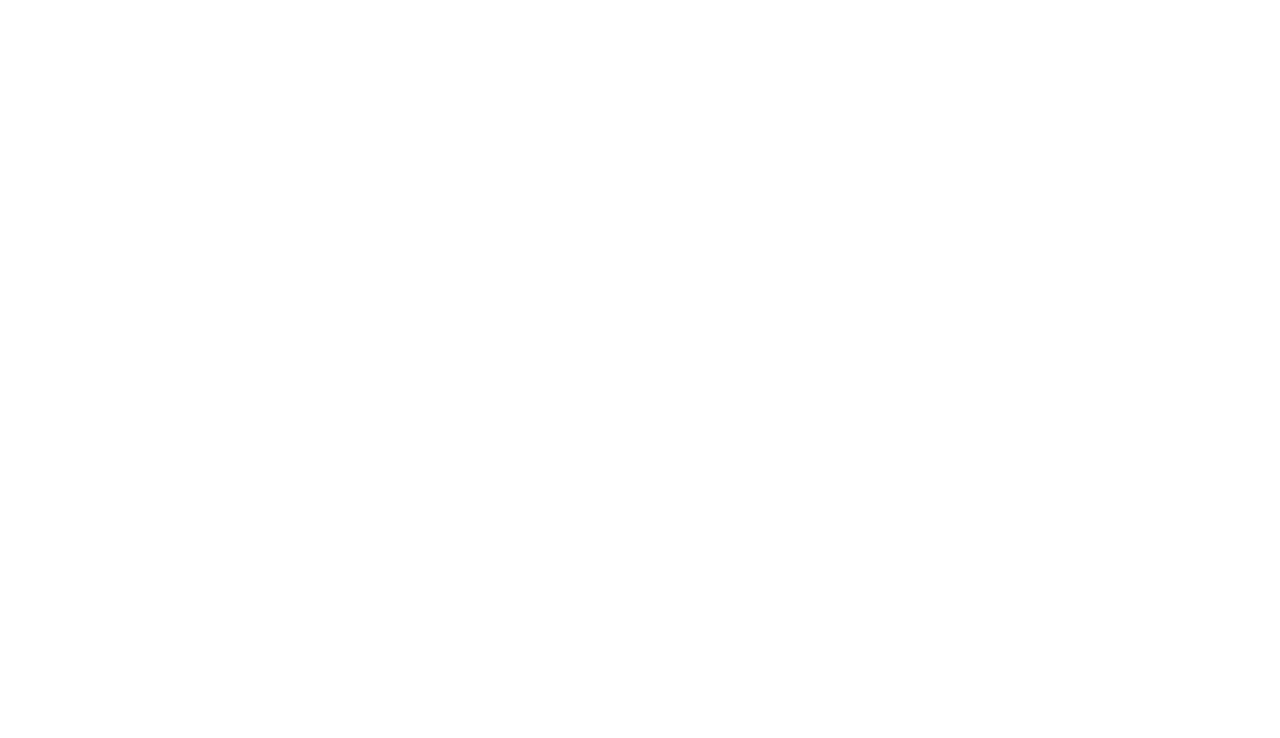
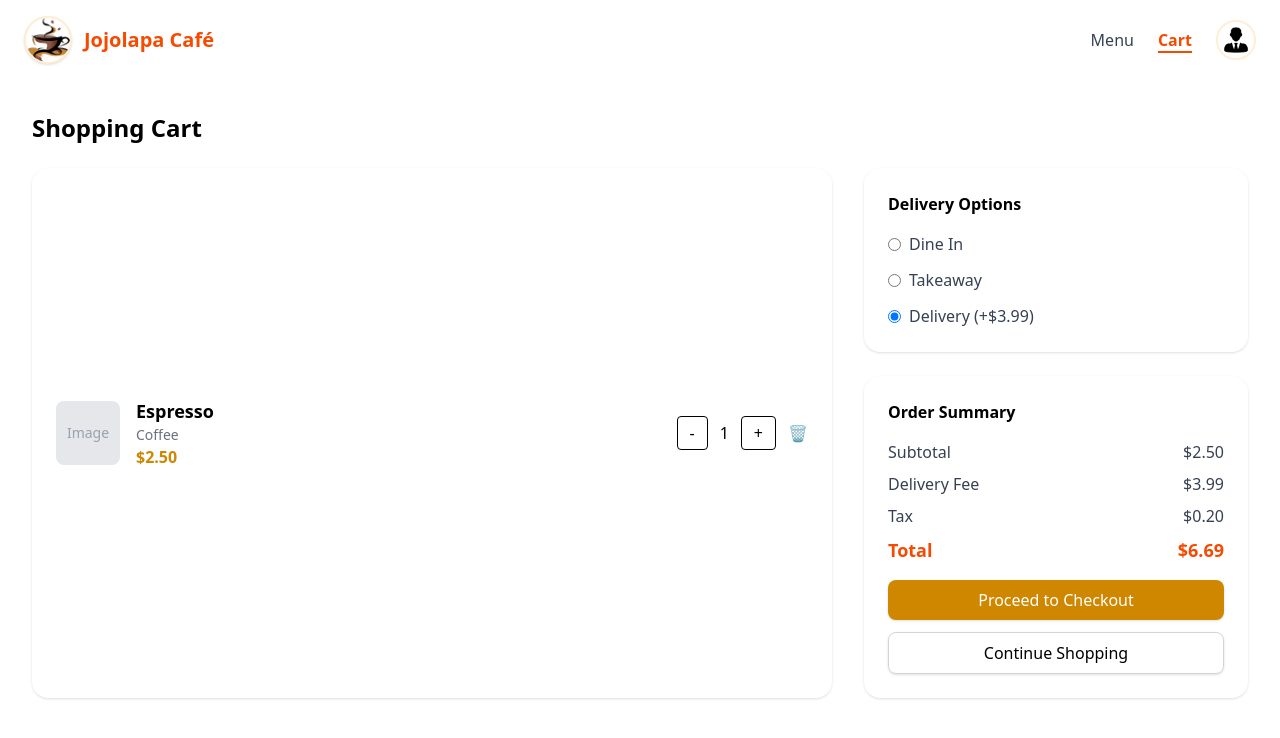
Before and after one commit to maharjanaryan/React-Js, a React (Vite) app: page /cartpage in a window 1280 px wide. Before the commit this address had no page. Shown: the top 738 px of the page. Built offline with nearby package versions, Linux system fonts and the light colour scheme.

Commit message:
Cartpage

```diff
--- a/src/App.jsx
+++ b/src/App.jsx
@@ -15,6 +15,7 @@
 import Report from './pages/adminlayout/Report.jsx';
 import Signup from './pages/SignUp.jsx';
 import Menu from './pages/Userpages/Menu.jsx';
+import CartPage from './pages/Userpages/CartPage.jsx';
 
 
 
@@ -22,6 +23,7 @@
 
 function App() {
   return (
+
     <BrowserRouter>
       <Routes>
         {/* Public routes */}
@@ -48,11 +50,13 @@
 
         {/*User*/}
         <Route path='menu' element={<Menu />} />
+        <Route path='cartpage' element={<CartPage />} />
 
 
 
       </Routes>
     </BrowserRouter>
+
   );
 }
 
--- a/src/components/userside/Header.jsx
+++ b/src/components/userside/Header.jsx
@@ -32,7 +32,7 @@
           </NavLink>
         </li>
         <li>
-          <NavLink to="/cart" className={getNavLinkClass}>
+          <NavLink to="/cartpage" className={getNavLinkClass}>
             Cart
           </NavLink>
         </li>
--- /dev/null
+++ b/src/pages/Userpages/CartPage.jsx
@@ -0,0 +1,121 @@
+import React, { useState } from "react";
+import Header from "../../components/userside/Header";
+
+const CartPage = () => {
+  const [quantity, setQuantity] = useState(1);
+  const [deliveryOption, setDeliveryOption] = useState("Delivery");
+
+  const itemPrice = 2.5;
+  const subtotal = itemPrice * quantity;
+  const deliveryFee = deliveryOption === "Delivery" ? 3.99 : 0;
+  const tax = 0.2;
+  const total = subtotal + deliveryFee + tax;
+
+  return (
+    <>
+      <Header />
+
+      <div className="min-h-screen bg-white p-8">
+        <h2 className="text-2xl font-semibold mb-6">Shopping Cart</h2>
+
+        <div className="grid grid-cols-1 md:grid-cols-3 gap-8">
+          {/* Cart Item */}
+          <div className="col-span-2 bg-white shadow rounded-2xl p-6 flex justify-between items-center">
+            <div className="flex items-center gap-4">
+              <div className="w-16 h-16 bg-gray-200 rounded-lg flex items-center justify-center">
+                <span className="text-gray-400 text-sm">Image</span>
+              </div>
+              <div>
+                <h3 className="font-semibold text-lg">Espresso</h3>
+                <p className="text-gray-500 text-sm">Coffee</p>
+                <p className="text-yellow-600 font-semibold">$2.50</p>
+              </div>
+            </div>
+
+            {/* Quantity & Remove */}
+            <div className="flex items-center gap-3">
+              <button
+                className="px-3 py-1 border rounded"
+                onClick={() => setQuantity((q) => Math.max(1, q - 1))}
+              >
+                -
+              </button>
+              <span>{quantity}</span>
+              <button
+                className="px-3 py-1 border rounded"
+                onClick={() => setQuantity(quantity + 1)}
+              >
+                +
+              </button>
+              <button className="text-red-500">🗑️</button>
+            </div>
+          </div>
+
+          {/* Right Panel */}
+          <div className="space-y-6">
+            {/* Delivery Options */}
+            <div className="bg-white shadow rounded-2xl p-6">
+              <h3 className="font-semibold mb-4">Delivery Options</h3>
+              <div className="space-y-3 text-gray-700">
+                <label className="flex items-center gap-2">
+                  <input
+                    type="radio"
+                    checked={deliveryOption === "Dine In"}
+                    onChange={() => setDeliveryOption("Dine In")}
+                  />
+                  Dine In
+                </label>
+                <label className="flex items-center gap-2">
+                  <input
+                    type="radio"
+                    checked={deliveryOption === "Takeaway"}
+                    onChange={() => setDeliveryOption("Takeaway")}
+                  />
+                  Takeaway
+                </label>
+                <label className="flex items-center gap-2">
+                  <input
+                    type="radio"
+                    checked={deliveryOption === "Delivery"}
+                    onChange={() => setDeliveryOption("Delivery")}
+                  />
+                  Delivery (+$3.99)
+                </label>
+              </div>
+            </div>
+
+            {/* Order Summary */}
+            <div className="bg-white shadow rounded-2xl p-6">
+              <h3 className="font-semibold mb-4">Order Summary</h3>
+              <div className="flex justify-between text-gray-700 mb-2">
+                <span>Subtotal</span>
+                <span>${subtotal.toFixed(2)}</span>
+              </div>
+              <div className="flex justify-between text-gray-700 mb-2">
+                <span>Delivery Fee</span>
+                <span>${deliveryFee.toFixed(2)}</span>
+              </div>
+              <div className="flex justify-between text-gray-700 mb-2">
+                <span>Tax</span>
+                <span>${tax.toFixed(2)}</span>
+              </div>
+              <div className="flex justify-between font-bold text-lg text-orange-600 mb-4">
+                <span>Total</span>
+                <span>${total.toFixed(2)}</span>
+              </div>
+
+              <button className="w-full bg-yellow-600 hover:bg-yellow-700 text-white py-2 rounded-lg shadow transition mb-3">
+                Proceed to Checkout
+              </button>
+              <button className="w-full border border-gray-300 py-2 rounded-lg shadow-sm hover:bg-gray-50 transition">
+                Continue Shopping
+              </button>
+            </div>
+          </div>
+        </div>
+      </div>
+    </>
+  );
+};
+
+export default CartPage;
```
